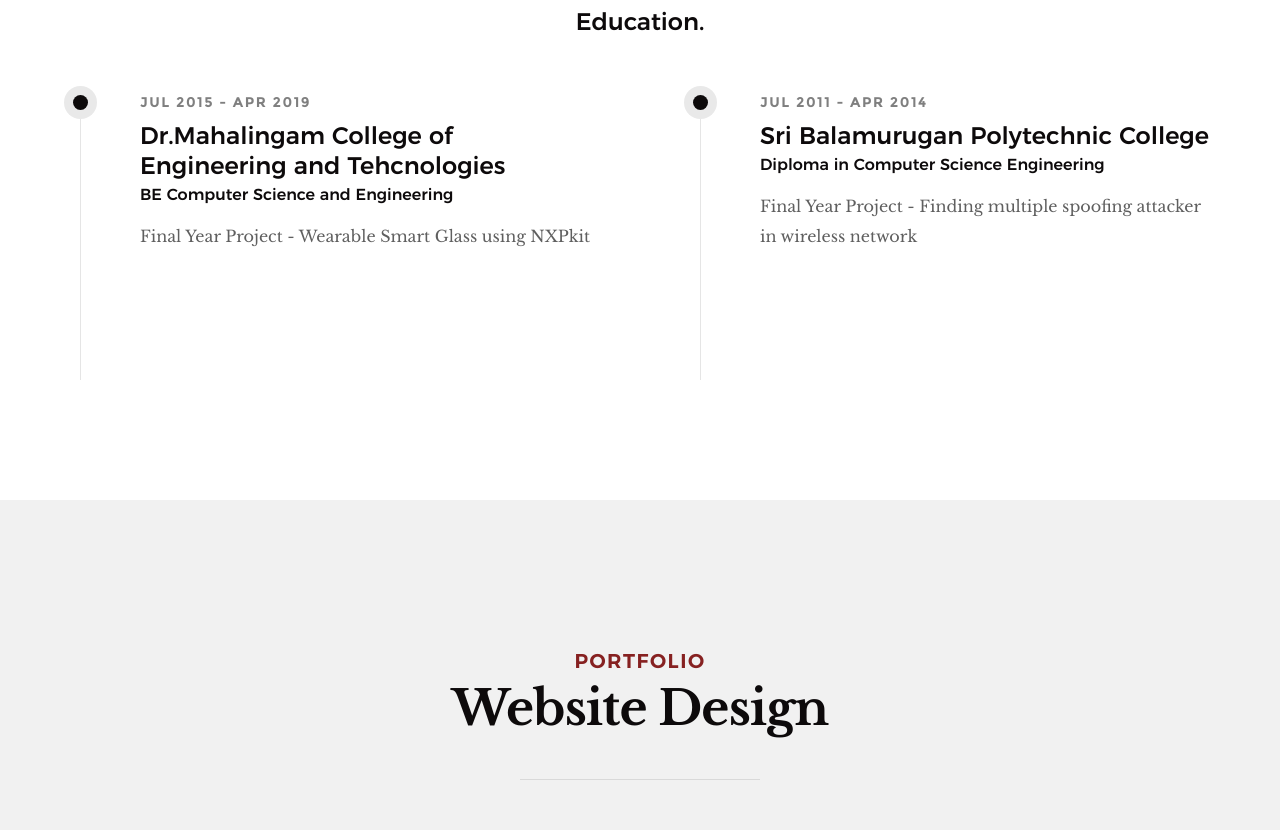
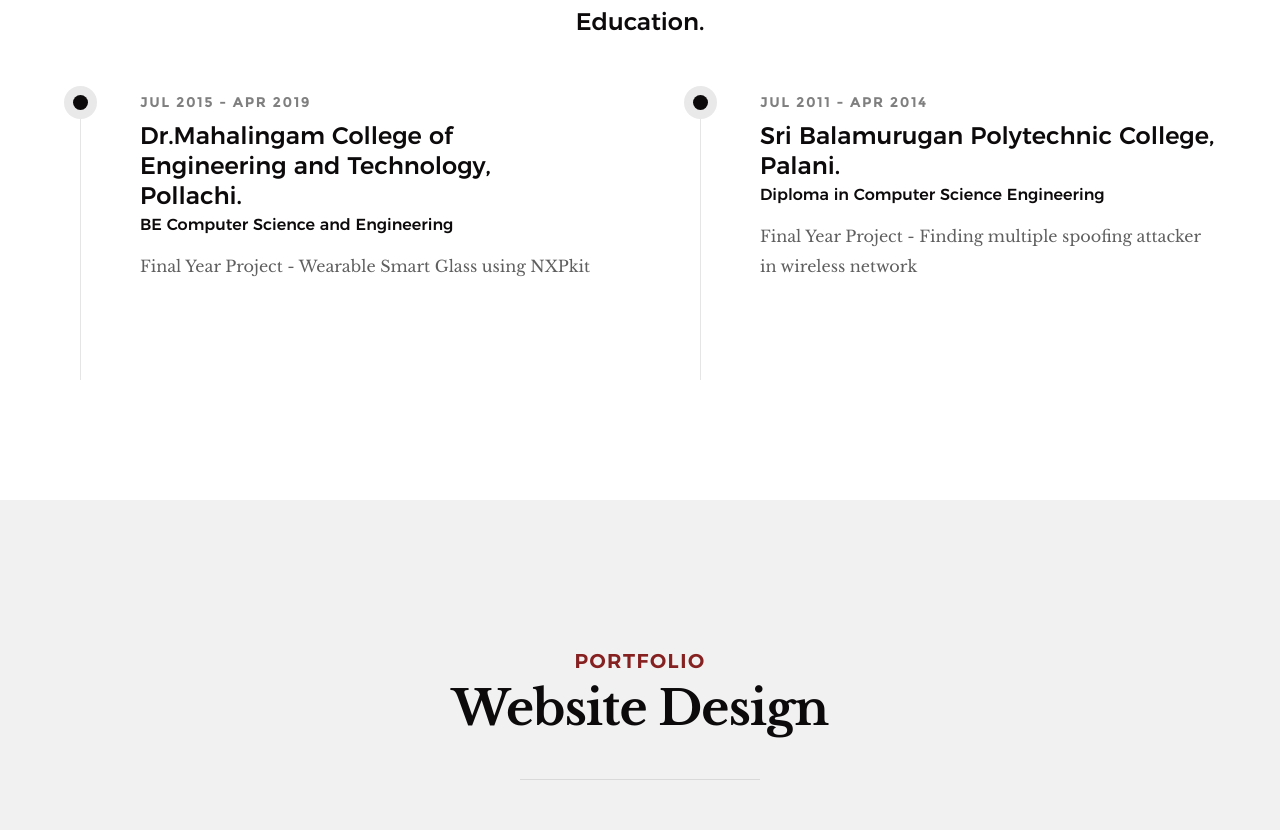
Before and after one commit to karthimadav7/karthimadav7.github.io, a plain HTML site: page index.html in a window 1280 px wide. Shown: the part 3040-3870 px from the top of the page. Drawn offline with Linux system fonts and the light colour scheme.

Commit message:
Update index.html

```diff
--- a/index.html
+++ b/index.html
@@ -282,7 +282,7 @@ Gather and refine specifications and requirements based on technical needs.</p>
                         <div class="timeline__bullet"></div>
                         <div class="timeline__header">
                             <p class="timeline__timeframe">JUL 2015 - APR 2019</p>
-                            <h3>Dr.Mahalingam College of Engineering and Tehcnologies</h3>
+                            <h3>Dr.Mahalingam College of Engineering and Technology, Pollachi.</h3>
                             <h5>BE Computer Science and Engineering</h5>
                         </div>
                         <div class="timeline__desc">
@@ -302,7 +302,7 @@ Gather and refine specifications and requirements based on technical needs.</p>
                         <div class="timeline__bullet"></div>
                         <div class="timeline__header">
                             <p class="timeline__timeframe">JUL 2011 - APR 2014</p>
-                            <h3>Sri Balamurugan Polytechnic College </h3>
+                            <h3>Sri Balamurugan Polytechnic College, Palani. </h3>
                             <h5>Diploma in Computer Science Engineering</h5>
                         </div>
                         <div class="timeline__desc">
```
